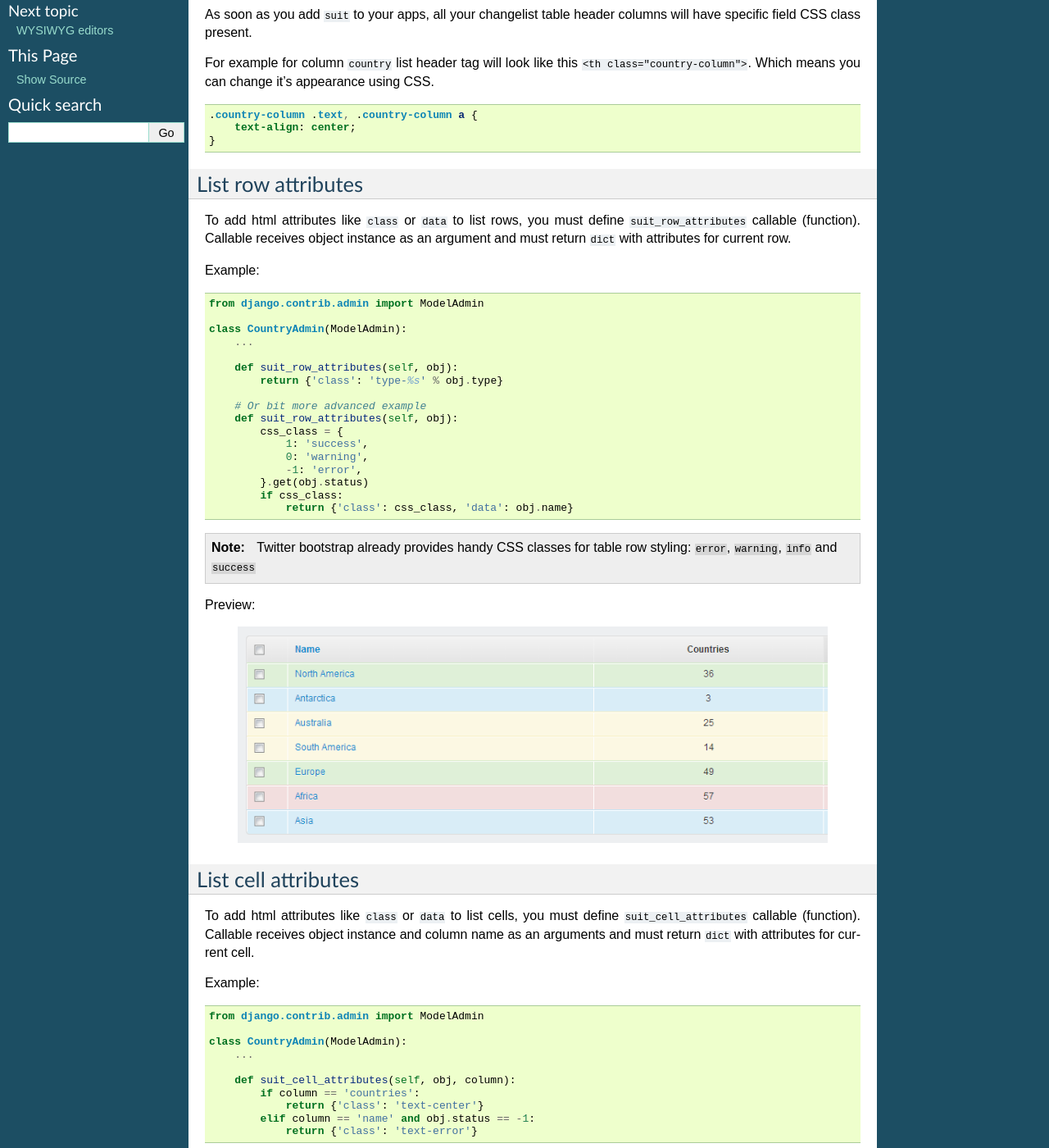
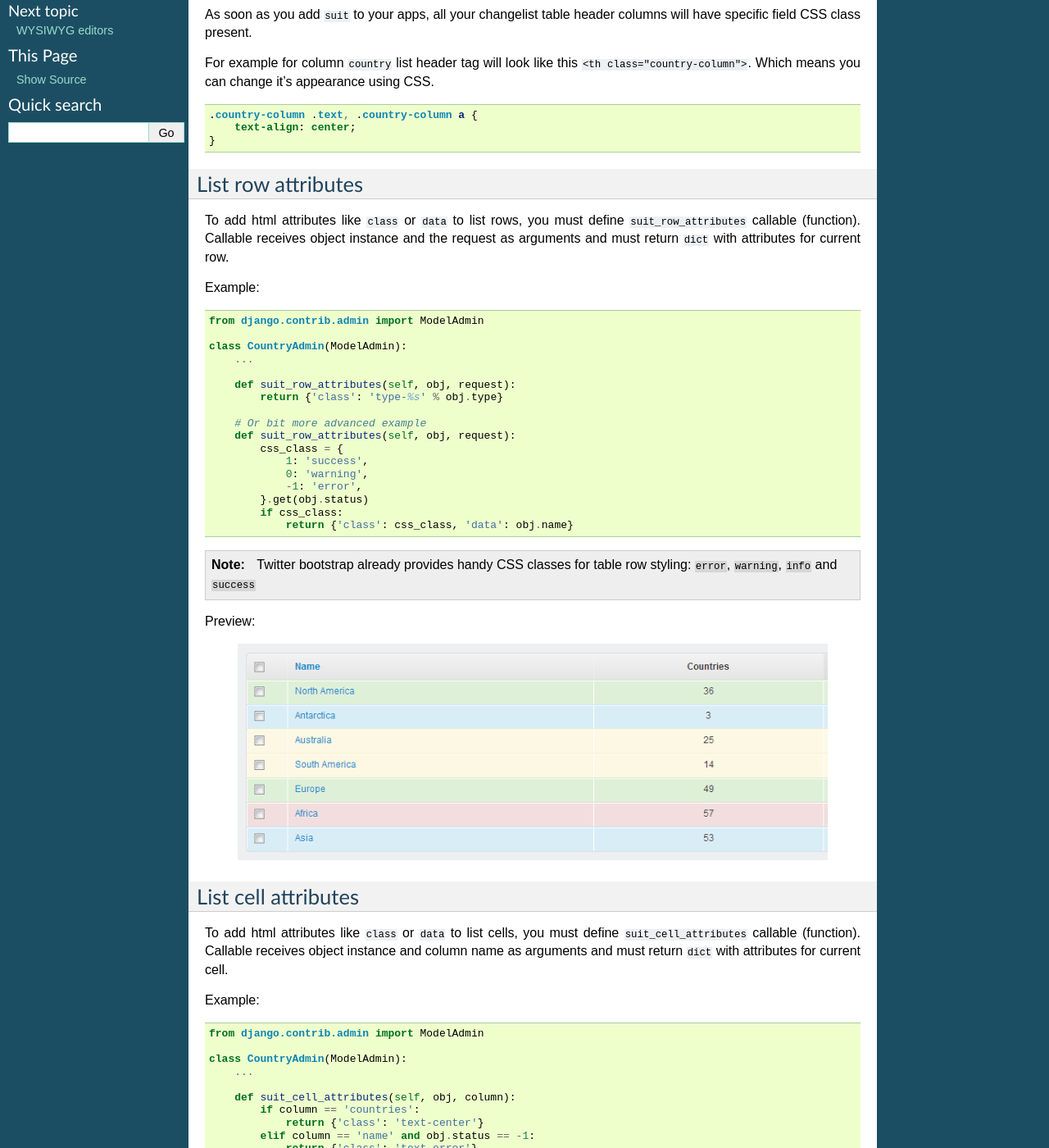
Before and after one commit to darklow/django-suit, a Sphinx documentation site: the page built from docs/list_attributes.rst, in a window 1280 px wide and 1400 px high, scrolled down 199 px. Shown: the whole window at 82% size. Built offline with Sphinx 7.4.7, drawn with Linux system fonts in a browser that asks for light colours.

Commit message:
Update docs for suit_row_attributes with request

```diff
--- a/docs/list_attributes.rst
+++ b/docs/list_attributes.rst
@@ -21,7 +21,7 @@ For example for column ``country`` list header tag will look like this ``<th cla
 List row attributes
 -------------------
 
-To add html attributes like ``class`` or ``data`` to list rows, you must define ``suit_row_attributes`` callable (function). Callable receives object instance as an argument and must return ``dict`` with attributes for current row.
+To add html attributes like ``class`` or ``data`` to list rows, you must define ``suit_row_attributes`` callable (function). Callable receives object instance and the request as arguments and must return ``dict`` with attributes for current row.
 
 Example::
 
@@ -30,11 +30,11 @@ Example::
   class CountryAdmin(ModelAdmin):
       ...
 
-      def suit_row_attributes(self, obj):
+      def suit_row_attributes(self, obj, request):
           return {'class': 'type-%s' % obj.type}
 
       # Or bit more advanced example
-      def suit_row_attributes(self, obj):
+      def suit_row_attributes(self, obj, request):
           css_class = {
               1: 'success',
               0: 'warning',
@@ -54,7 +54,7 @@ Preview:
 List cell attributes
 --------------------
 
-To add html attributes like ``class`` or ``data`` to list cells, you must define ``suit_cell_attributes`` callable (function). Callable receives object instance and column name as an arguments and must return ``dict`` with attributes for current cell.
+To add html attributes like ``class`` or ``data`` to list cells, you must define ``suit_cell_attributes`` callable (function). Callable receives object instance and column name as arguments and must return ``dict`` with attributes for current cell.
 
 Example::
 
```
